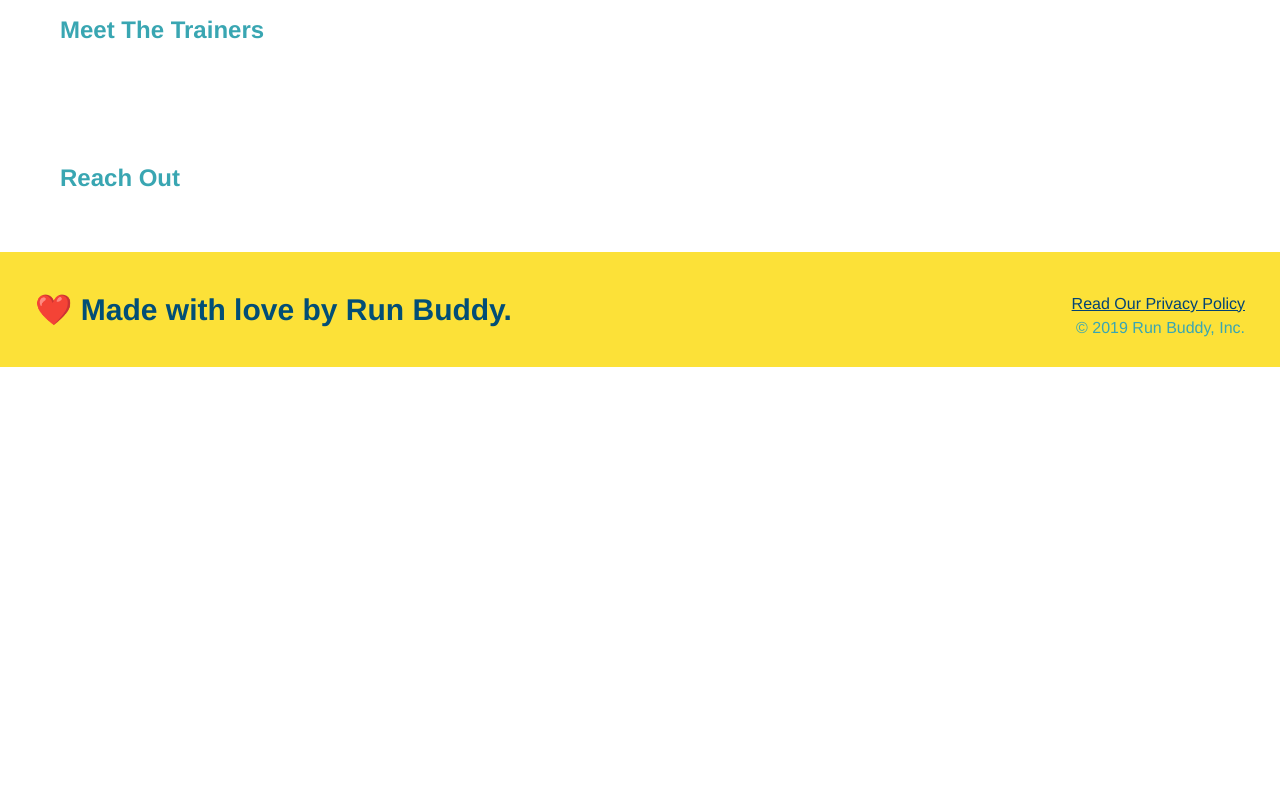
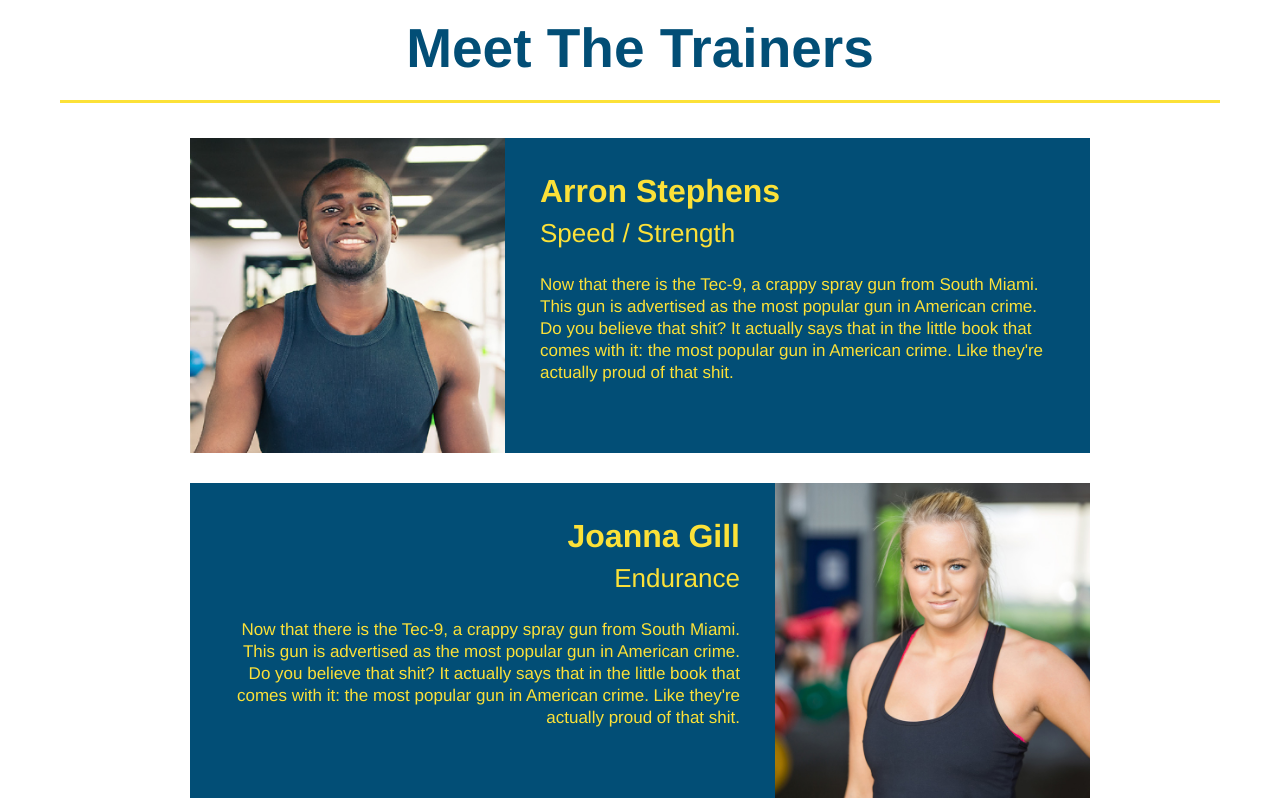
Before and after one commit to Kurdiamina3/run-buddy, a plain HTML site: page index.html in a window 1280 px wide. Shown: the part 2860-3662 px from the top of the page. Before the commit the page ends 3227 px from the top, so only its background shows below. Drawn offline with Linux system fonts and the light colour scheme.

Commit message:
meet the trainers section

```diff
--- a/assets/css/style.css
+++ b/assets/css/style.css
@@ -190,3 +190,54 @@ section {
 .steps span{
     font-size: 38px;
 }
+
+/*what you do style end*/
+
+/*Trainer style start*/
+
+.trainers {
+    text-align: center;
+}
+
+.trainer {
+    width:900px;
+    margin: 0 auto 30px auto;
+    background: #024e76;
+    color: #fce138;
+    overflow: auto;
+}
+
+.trainer img {
+    width: 35%;
+    float: left;
+}
+
+.trainer-bio {
+    padding: 35px;
+    float: left;
+    width: 65%;
+}
+
+.text-left {
+    text-align: left;
+}
+
+.text-right {
+    text-align: right;
+}
+
+.trainer-bio h3 {
+    font-size: 32px;
+    margin-bottom: 8px;
+}
+
+.trainer-bio h4 {
+    font-weight:lighter;
+    font-size: 26px;
+    margin-bottom: 25px;
+}
+
+.trainer-bio p {
+    font-size: 17px;
+    line-height: 1.3;
+}
--- a/index.html
+++ b/index.html
@@ -108,13 +108,47 @@
         </section>
 
         <!-- "meet the trainers"-->
-        <section>
-            <h2>Meet The Trainers</h2>
+        <section id="your-trainers" class="trainers">
+            <h2 class="section-title primary-border">
+                Meet The Trainers
+            </h2>
+            <article class="trainer">
+                <img src="./assets/images/trainer-1.jpg" alt="Arron Stephens in is workout clothes ready to pump iron" />
+                <div class="trainer-bio text-left">
+                <h3>Arron Stephens</h3>
+                <h4>Speed / Strength</h4>
+                <p>
+                    Now that there is the Tec-9, a crappy spray gun from South Miami. This gun is advertised as the most popular gun in American crime. Do you believe that shit? It actually says that in the little book that comes with it: the most popular gun in American crime. Like they're actually proud of that shit.
+                </p>
+            </article>
+            <!--Second Trainer Bio-->
+            <article class="trainer">
+                <div class="trainer-bio text-right">
+                    <h3>Joanna Gill</h3>
+                    <h4>Endurance</h4>
+                    <p>
+                        Now that there is the Tec-9, a crappy spray gun from South Miami. This gun is advertised as the most popular gun in American crime. Do you believe that shit? It actually says that in the little book that comes with it: the most popular gun in American crime. Like they're actually proud of that shit.
+                    </p>
+                </div>
+                <img src="assets/images/trainer-2.jpg" alt="Joanna Gill cooling off after a workout." />
+            </article>
+            <!--Third Trainer Bio-->
+            <article class="trainer">
+                <img src="assets/images/trainer-3.jpg" alt="Harry Smith is wearing a headband and lifting comical pink weights."/>
+                <div class="trainer-bio text-left">
+                    <h3>Harry "the Headband" Smith</h3>
+                    <h4>Strength</h4>
+                    <p>
+                        Now that there is the Tec-9, a crappy spray gun from South Miami. This gun is advertised as the most popular gun in American crime. Do you believe that shit? It actually says that in the little book that comes with it: the most popular gun in American crime. Like they're actually proud of that shit.
+                    </p>
+                </div>
+            </article>
         </section>
 
         <!-- "reach out" section-->
         <section>
-            <h2>Reach Out</h2>
+            <h2>
+                Reach Out</h2>
         </section>
 
         <!-- footer -->
```
Also changed, not shown: assets/images/trainer-1.jpg (added), assets/images/trainer-2.jpg (added), assets/images/trainer-3.jpg (added).
